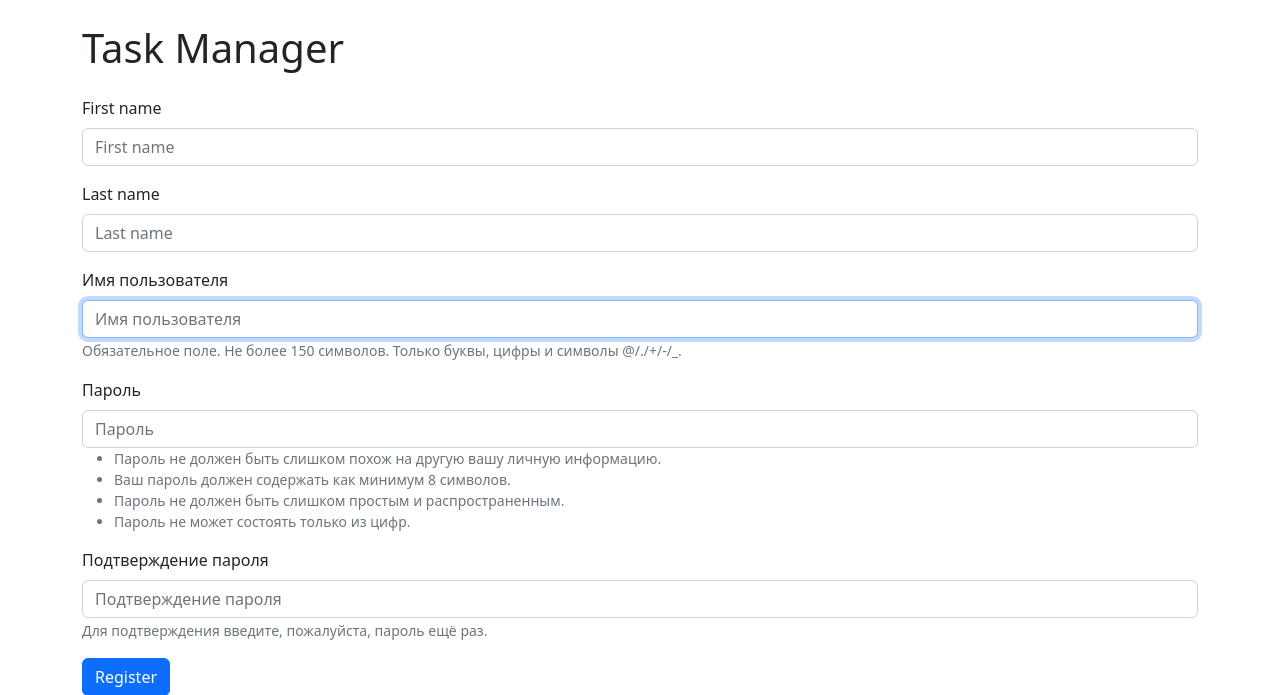
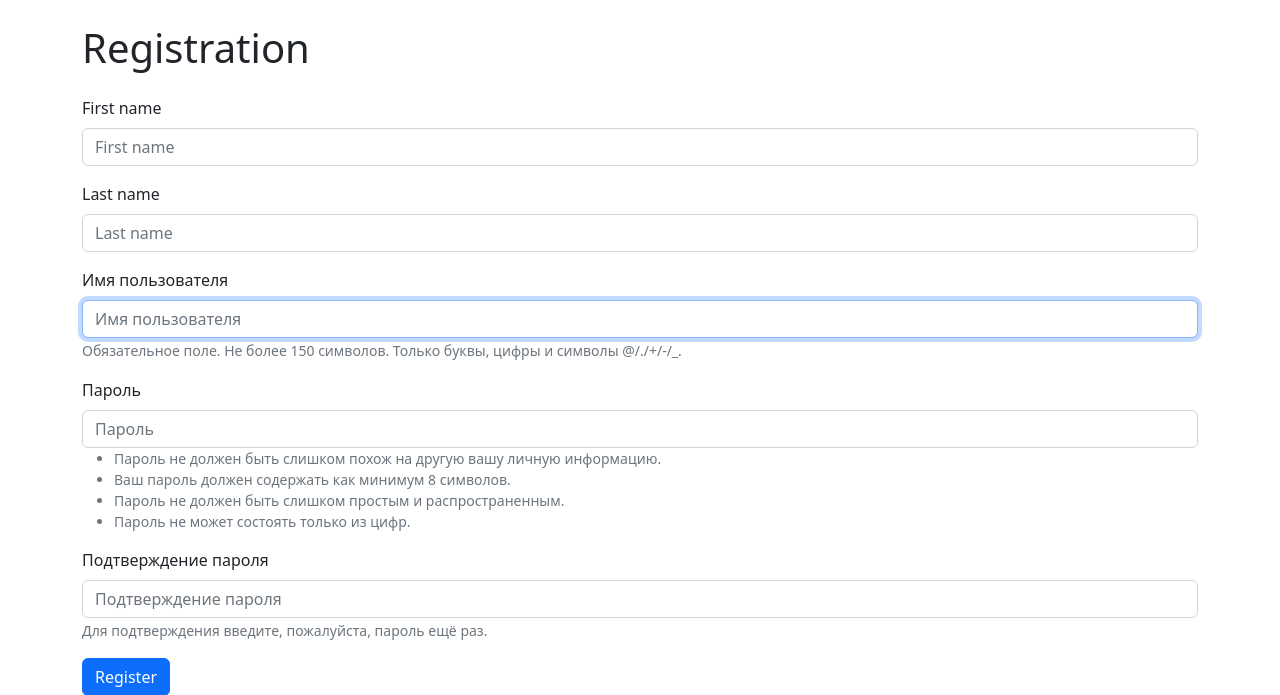
Before and after one commit to DLineX/python-project-52, a Django app: page /users/create/ in a window 1280 px wide. Shown: the part 56-751 px from the top of the page. Run offline with Django 5.2, Linux system fonts and the light colour scheme; some libraries are stand-ins or nearby versions.

Commit message:
Update template

```diff
--- a/task_manager/templates/form.html
+++ b/task_manager/templates/form.html
@@ -1,9 +1,11 @@
 {% extends "index.html" %}
 {% load i18n %}
 {% load django_bootstrap5 %}
-
+{% block title %}
+    {{title}}
+{% endblock %}
 {% block content %}
-    <h1 class="my-4 text-left">{% trans "Task Manager" %}</h1>
+    <h1 class="my-4 text-left">{{title}}</h1>
     <form class="text-left" method="post">
         {% csrf_token %}
         {% bootstrap_form form %}
```
